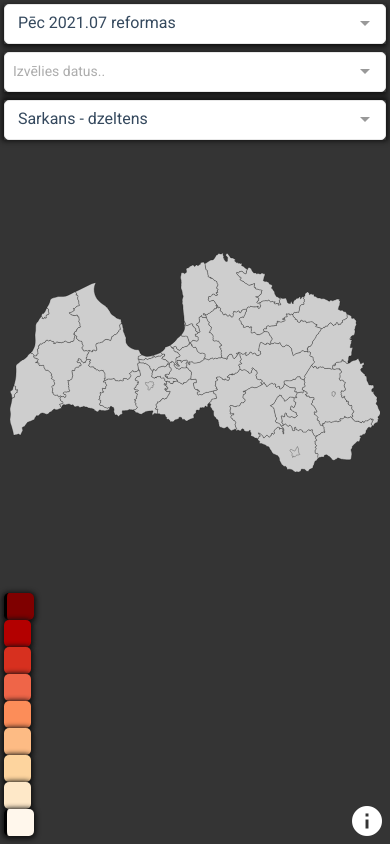
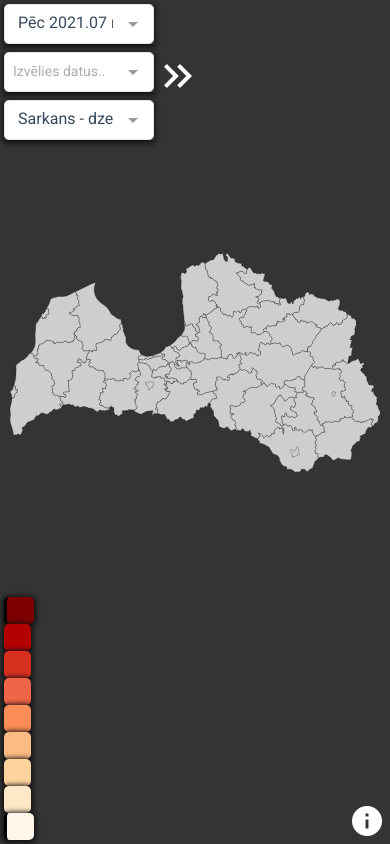
Before and after one commit to formuziek/mapio-2022, a Vue app: page / in a window 390 px wide. Built offline with nearby package versions, Linux system fonts and the light colour scheme.

Commit message:
Updated filter UI to be expandable

```diff
--- a/public/wwwroot/site.css
+++ b/public/wwwroot/site.css
@@ -35,14 +35,8 @@ body {
 	font-size: 36px !important;
 }
 
-#language-selection {
-	position: fixed;
-	top: 1%;
-	right: 1%;
-}
-
-#language-selection div {
-	font-size: 32px;
+.material-icons.md-48 {
+	font-size: 48px !important;
 }
 
 #map {
@@ -86,11 +80,38 @@ body {
 }
 
 #data-select {
-	width: 25%;
-	padding-top: 1%;
-	padding-left: 1%;
+	box-sizing: border-box;
+	padding-top: 4px;
+	padding-left: 4px;
+	width: 100%;
 	display: flex;
+	flex-direction: row;
+	justify-content: flex-start;
+	align-content: flex-start;
+}
+
+.multiselect__single {
+	white-space: nowrap;
+	overflow: hidden;
+}
+
+.filters {
+	width: 150px;
+}
+
+.filters.expanded {
+	display: flex;
+	flex-grow: 20;
 	flex-direction: column;
+}
+
+.collapse-filters {
+	cursor: pointer;
+	display: flex;
+	min-width: 40px;
+	color: white;
+	flex-direction: column;
+	justify-content: center;
 }
 
 .select-menu {
@@ -105,8 +126,8 @@ body {
 }
 
 #map-options {
-	width: 25%;
-	padding-left: 1%;
+	box-sizing: border-box;
+	width: 100%;
 	display: flex;
 	flex-direction: column;
 }
@@ -117,7 +138,8 @@ body {
 }
 
 #color-options {
-	padding-left: 1%;
+	box-sizing: border-box;
+	padding-left: 4px;
 	display: flex;
 	flex-direction: column;
 }
@@ -151,17 +173,6 @@ body {
 }
 
 @media (max-width: 1180px) {
-	#data-select {
-		height: 99%;
-		width: 98%;
-		padding-right: 1%;
-	}
-
-	#map-options {
-		width: 98%;
-		padding-right: 1%;
-	}
-
 	#map {
 		top: 25%;
 	}
@@ -172,7 +183,7 @@ body {
 	}
 
 	#language-selection {
-		bottom: 1%;
+		bottom: 4px;
 	}
 }
 
@@ -185,6 +196,6 @@ body {
 @media (max-width: 980px) {
 	#color-options {
 		position: fixed;
-		bottom: 1%;
+		bottom: 4px;
 	}
 }
--- a/src/components/Filters.vue
+++ b/src/components/Filters.vue
@@ -1,5 +1,6 @@
 <template>
     <div id="data-select">
+        <div class="filters" :class="{expanded: expanded}">
             <div class="select-menu">
                 <multiselect
                     v-model="version"
@@ -33,6 +34,21 @@
                     track-by="Value">
                 </multiselect>
             </div>
+            <div class="select-menu">
+                <multiselect
+                    v-model="colorSetLocal"
+                    :options="colorSetsLocal"
+                    :allow-empty="false"
+                    :show-labels="false"
+                    :placeholder="$t('lblSelectColorSchema')"
+                    label="textLat">
+                    <template><span slot="noResult">{{ $t('lblNoColorSchema') }}</span></template>
+                </multiselect>
+            </div>
+        </div>
+        <div class="collapse-filters">
+            <span @click="toggleFilters()" class="material-icons md-48">{{ getArrow() }}</span>
+        </div>
     </div>
 </template>
 
@@ -55,6 +71,7 @@ export default {
 
     data() {
         return {
+            expanded: false,
             allDataTypes: [],
             versions: [ { code: Version.AFTER_2021_ATR, Text: "Pēc 2021.07 reformas" }, { code: Version.BEFORE_2021_ATR, Text: "Līdz 2021.07 reformai" } ],
             dataTypes: [],
@@ -101,7 +118,8 @@ export default {
             'setData',
             'setError',
             'setLoading',
-            'setDataTitle'
+            'setDataTitle',
+            'setColorSet',
         ]),
         ...mapGetters([
             'getBaseUri'
@@ -127,6 +145,14 @@ export default {
                     this.setError(error);
                 });
         },
+
+        getArrow() {
+            return this.expanded ? "keyboard_double_arrow_left" : "keyboard_double_arrow_right";
+        },
+
+        toggleFilters() {
+            this.expanded = !this.expanded;
+        }
     },
 
     mounted() {
@@ -142,9 +168,25 @@ export default {
             });
     },
 
-    computed:
-        mapState([
-            'language'
-        ])
+    computed: {
+        ...mapState([
+            'language',
+            'colorSets',
+            'colorSet',
+        ]),
+        colorSetsLocal: {
+            get() {
+                return this.colorSets;
+            },
+        },
+        colorSetLocal: {
+            get() {
+                return this.colorSet;
+            },
+            set(value) {
+                this.setColorSet(value);
+            },
+        },
+    },
 };
 </script>
--- a/src/components/Stage.vue
+++ b/src/components/Stage.vue
@@ -1,22 +1,8 @@
 <template>
     <div>
-        <div id="map-options">
-            <div class="color-select">
-                <multiselect
-                    v-model="currentColorSetSelector"
-                    :options="colorSets"
-                    :allow-empty="false"
-                    :show-labels="false"
-                    :placeholder="$t('lblSelectColorSchema')"
-                    :label="getLabelSource()"
-                    @input="changeColorSet()">
-                    <template><span slot="noResult">{{ $t('lblNoColorSchema') }}</span></template>
-                </multiselect>
-            </div>
-        </div>
         <div id="color-options">
             <div
-                v-for="color in currentColorSet.colors"
+                v-for="color in colorSet.colors"
                 class="color-entry"
                 :key="color.value">
                 <div
@@ -35,7 +21,8 @@ import * as SVG from '@svgdotjs/svg.js';
 import multiselect from 'vue-multiselect';
 import colorSets from '../static/colorSets.json';
 import {
-    mapState
+    mapState,
+    mapMutations
 } from 'vuex';
 
 export default {
@@ -44,24 +31,21 @@ export default {
 
     components: { multiselect },
 
-    data() {
-        return {
-            colorSets: [],
-            currentColorSet: null,
-            currentColorSetSelector: null,
-        }
-    },
-
     watch: {
-        /**
-         * Updates map state upon data set changes.
-         */
-        data: function () {
+        colorSet: function () {
+            this.changeColorSet();
+        },
+        data: function() {
             this.setMapState();
         },
     },
 
     methods: {
+        ...mapMutations([
+            'setColorSets',
+            'setColorSet',
+        ]),
+
         /**
          * Bindable css function.
          */
@@ -74,7 +58,7 @@ export default {
          */
         setMapState: function () {
             // Reset range indicator values.
-            this.currentColorSet.colors.forEach(color => {
+            this.colorSet.colors.forEach(color => {
                 color.min = null;
                 color.max = null;
             });
@@ -85,7 +69,7 @@ export default {
 
             // Basic way to dynamically drop data entries into different color colorSets.
             // Getting the total number of active colors.
-            const activeColors = this.currentColorSet.colors.filter(color => color.isActive);
+            const activeColors = this.colorSet.colors.filter(color => color.isActive);
             const groupCount = activeColors.length;
             const dataLength = this.data.length;
 
@@ -107,13 +91,13 @@ export default {
             this.data.forEach(entry => {
                 // If this is the last entry in the group, set the min value for the group.
                 if (groupMask[currentGroupIndex] === 1) {
-                    this.currentColorSet.colors.find(color => color.value === activeColors[currentGroupIndex].value).min = entry.value;
+                    this.colorSet.colors.find(color => color.value === activeColors[currentGroupIndex].value).min = entry.value;
                 }
 
                 // If the current mask index is empty, proceed to next one and set the max value for the new range.
                 if (groupMask[currentGroupIndex] === 0) {
                     currentGroupIndex++;
-                    this.currentColorSet.colors.find(color => color.value === activeColors[currentGroupIndex].value).max = entry.value;
+                    this.colorSet.colors.find(color => color.value === activeColors[currentGroupIndex].value).max = entry.value;
                 }
 
                 // Reduce mask size and set the color on map.
@@ -139,7 +123,7 @@ export default {
          * Toggles a color in the current set and updates the map.
          */
         toggleColor: function (color, isActive) {
-            this.currentColorSet.colors.find(item => item.value === color).isActive = isActive;
+            this.colorSet.colors.find(item => item.value === color).isActive = isActive;
             this.setMapState();
         },
 
@@ -167,43 +151,37 @@ export default {
          * Changes the currently used color set and updates the map.
          */
         changeColorSet: function() {
+            if (!this.previousColorSet) {
+                return;
+            }
+
             // Copy the previous group colors, set current group to the new one and update values in new one to match old group.
-            const oldGroupColors = [...this.currentColorSet.colors];
-            this.currentColorSet = this.colorSets.find(item => item.name === this.currentColorSetSelector.name);
-            this.currentColorSet.colors.forEach((color, index) => {
+            const oldGroupColors = [...this.previousColorSet.colors];
+            this.colorSet.colors.forEach((color, index) => {
                 const prevColor = oldGroupColors[index];
                 color.min = prevColor.min;
                 color.max = prevColor.max;
                 color.isActive = prevColor.isActive;
             });
             this.setMapState();
-        },
-
-        getLabelSource: function() {
-            if (this.language === 'lv') {
-                return 'textLat';
-            }
-
-            return 'textEng';
         }
     },
 
     created() {
-        // Load color sets.
-        this.colorSets = colorSets;
+        this.setColorSets(colorSets);
 
         // Set initial color set.
-        this.currentColorSet = this.colorSets.find(x => x.selected);
-
-        // Set the color set selector for multiselect.
-        this.currentColorSetSelector = this.currentColorSet;
+        this.setColorSet(this.colorSets.find(x => x.selected));
     },
 
     computed:
         mapState([
             'data',
             'dataTitle',
-            'language'
-        ])
+            'language',
+            'colorSets',
+            'previousColorSet',
+            'colorSet',
+        ]),
 };
 </script>
--- a/src/store.js
+++ b/src/store.js
@@ -11,6 +11,9 @@ export const store = new Vuex.Store({
         language: 'lv',
         loading: true,
         dataTitle: null,
+        colorSets: [],
+        previousColorSet: null,
+        colorSet: null,
     },
     getters: {
         getBaseUri: () => {
@@ -39,6 +42,13 @@ export const store = new Vuex.Store({
         setDataTitle: (state, title) => {
             state.dataTitle = title;
         },
+        setColorSets: (state, colorSets) => {
+            state.colorSets = colorSets;
+        },
+        setColorSet: (state, colorSet) => {
+            state.previousColorSet = state.colorSet;
+            state.colorSet = colorSet;
+        },
     },
     actions: {
 
```
Lines whose indentation alone changed are shown as unchanged.
